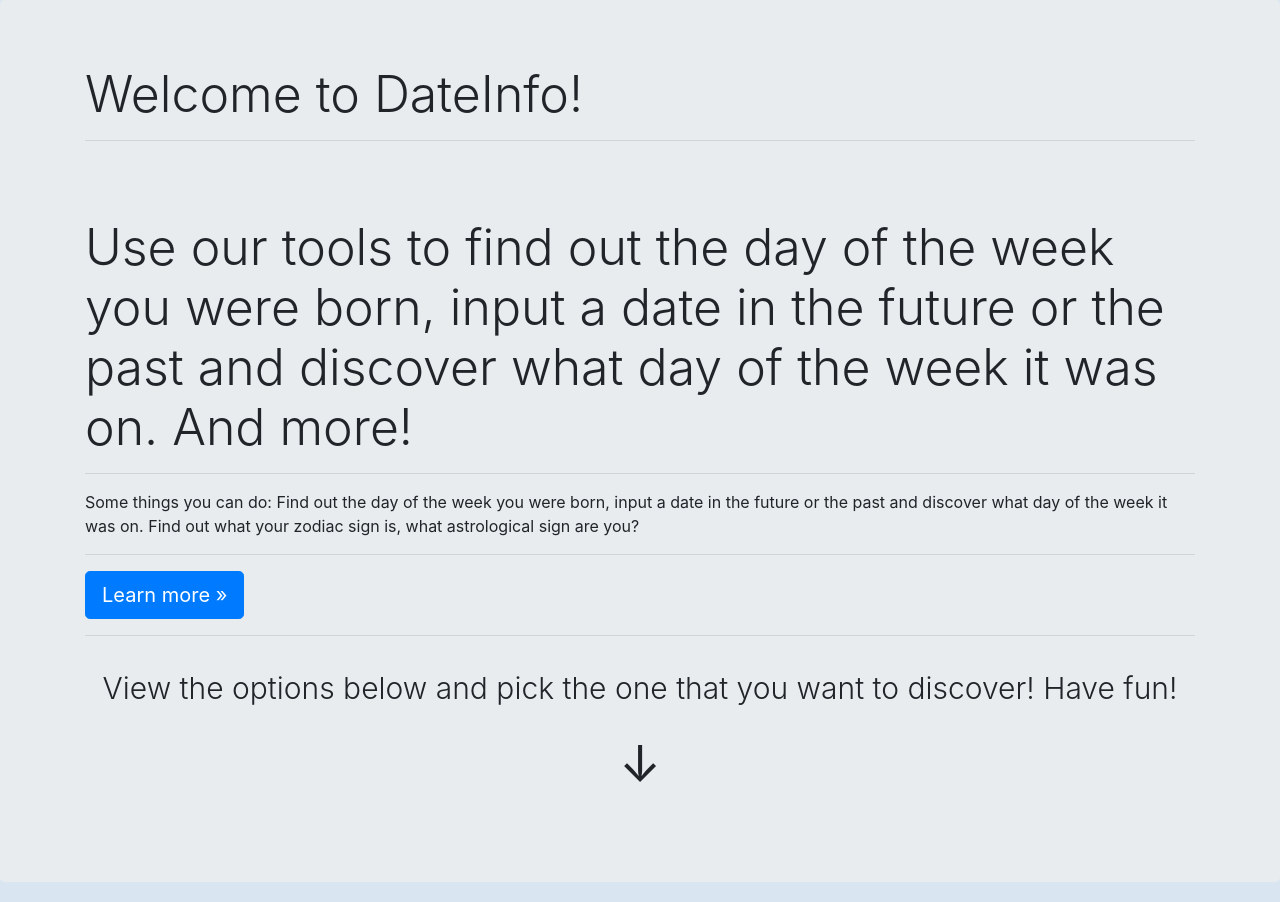
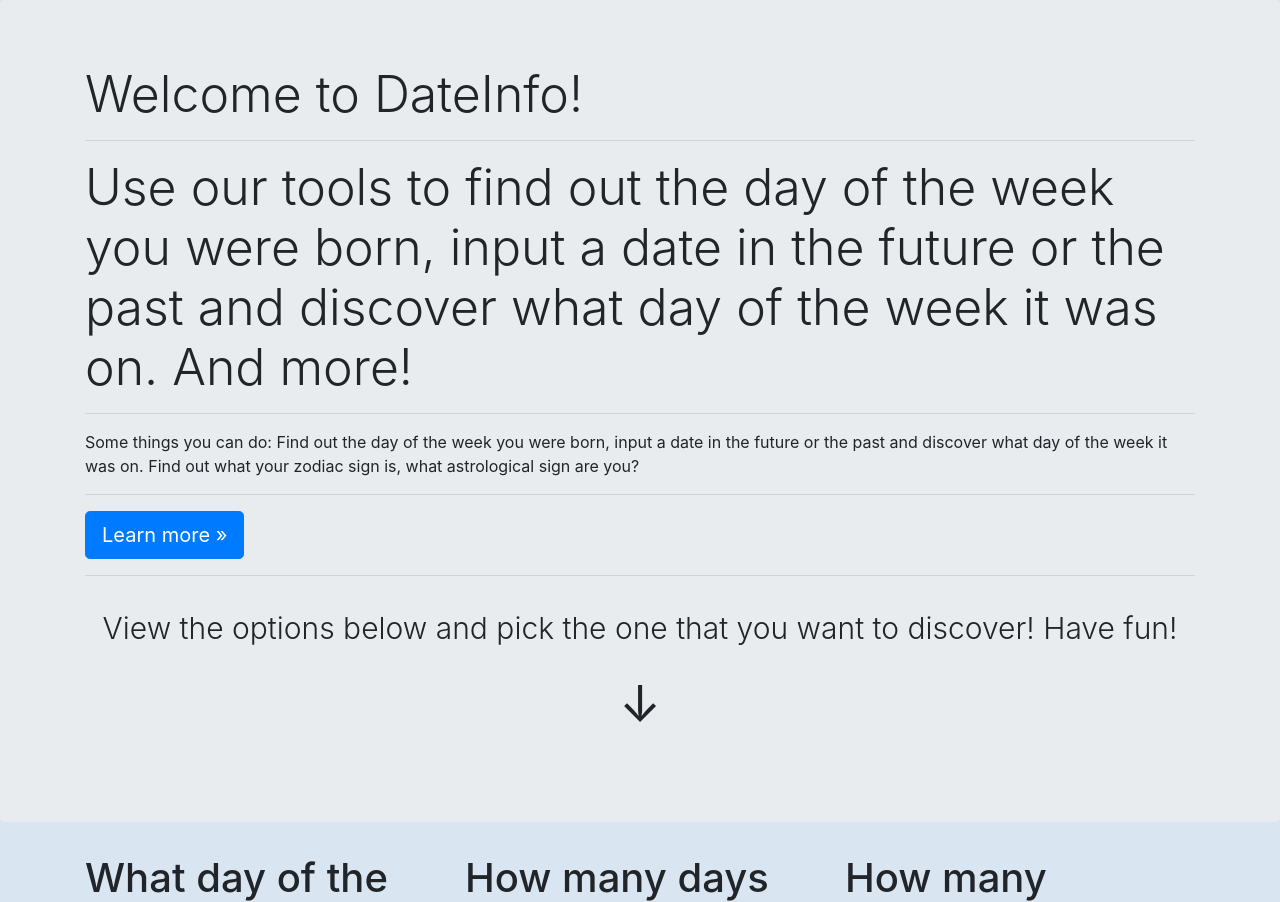
Before and after one commit to PaulMcPython18/dateinfo, a Flask app: page / in a window 1280 px wide. Shown: the part 56-958 px from the top of the page. Run offline with Flask 2, Linux system fonts and the light colour scheme; some libraries are stand-ins or nearby versions.

Commit message:
Update index.html

```diff
--- a/templates/index.html
+++ b/templates/index.html
@@ -22,7 +22,7 @@
       <!-- Main jumbotron for a primary marketing message or call to action -->
       <div class="jumbotron">
         <div class="container">
-          <h1 class="display-3" style="font-size: 50px;">Welcome to DateInfo! <br> <hr> <br>Use our tools to find out the day of the week you were born, input a date in the future or the past and discover what day of the week it was on. And more!</h1>
+          <h1 class="display-3" style="font-size: 50px;">Welcome to DateInfo! <br> <hr>Use our tools to find out the day of the week you were born, input a date in the future or the past and discover what day of the week it was on. And more!</h1>
             <hr>
           <p>Some things you can do: Find out the day of the week you were born, input a date in the future or the past and discover what day of the week it was on. Find out what your zodiac sign is, what astrological sign are you?</p>
 <hr>
```
